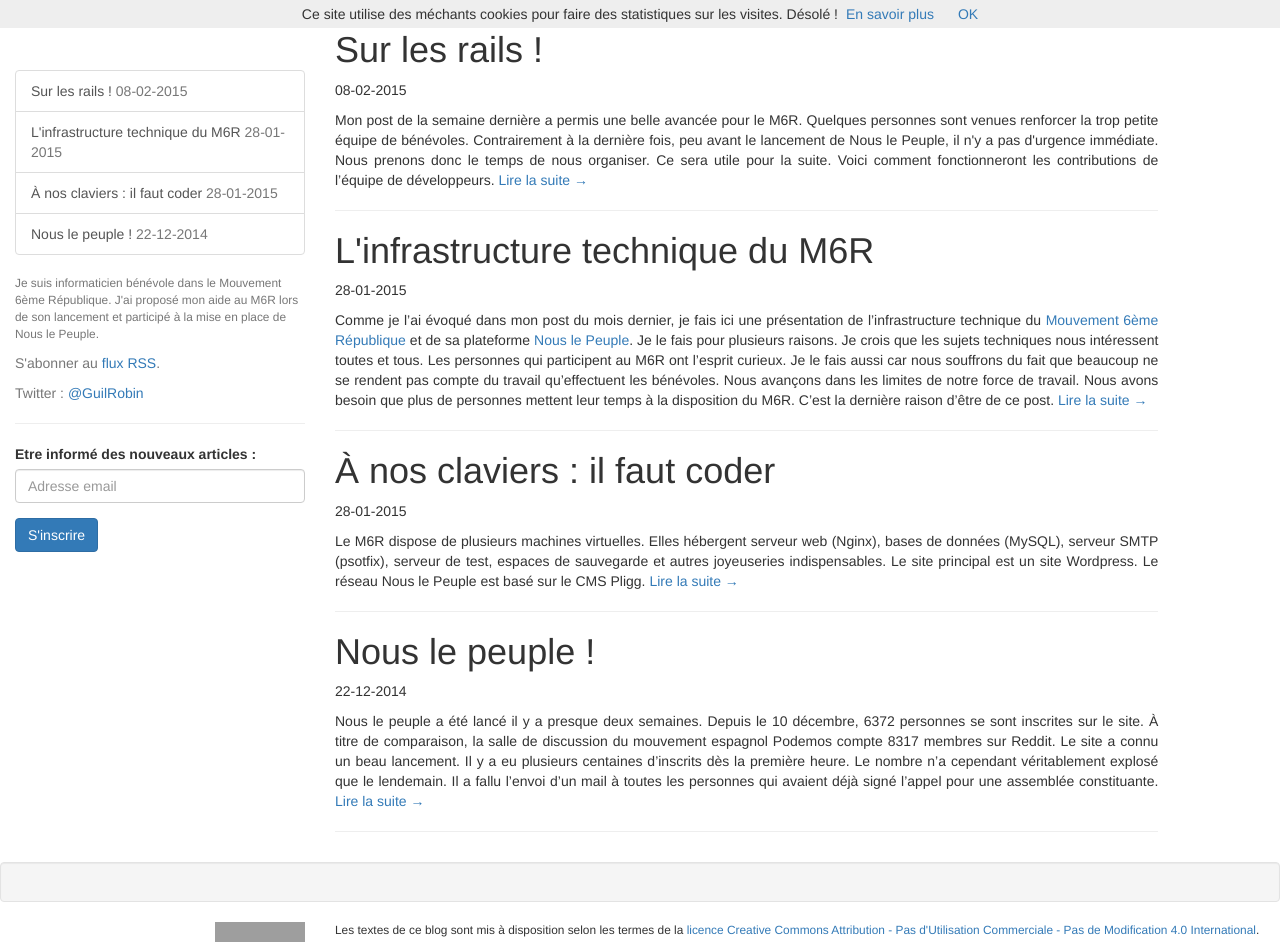
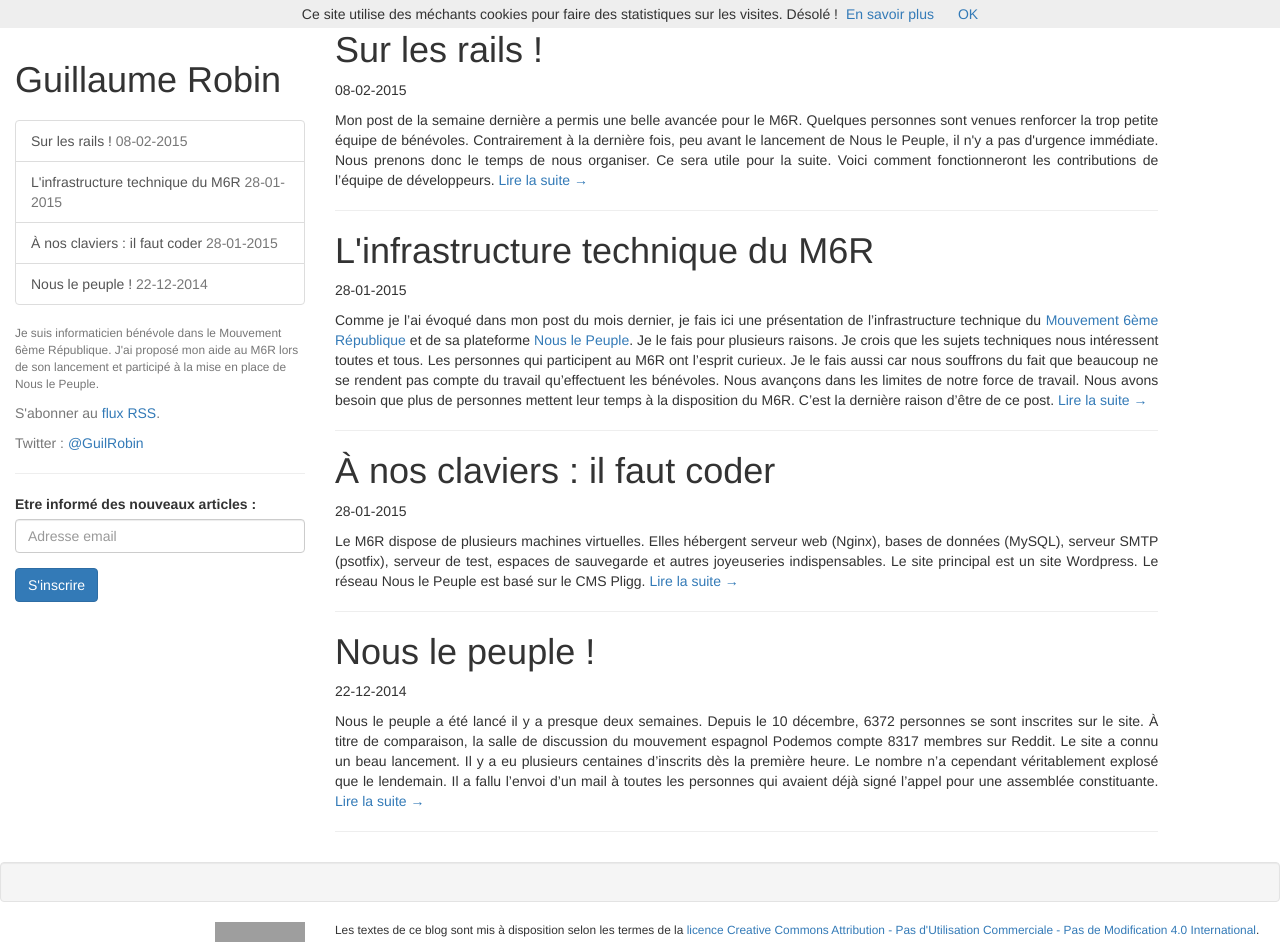
Before and after one commit to guillaumerobin/guillaumerobin.github.io, a Jekyll site: the page built from index.html, in a window 1280 px wide. Built offline with Jekyll 4.4.1, drawn with Linux system fonts in a browser that asks for light colours; nearby versions of some CDN libraries; comment, search, counter and statistics services are not loaded; grey boxes are pictures that could not be loaded.

Commit message:
ajout nom titre

```diff
--- a/_layouts/default.html
+++ b/_layouts/default.html
@@ -10,6 +10,7 @@
     <div class="container-fluid" id="body">
       <div class="row">
         <div class="col-md-3">
+            <h1 id="name">Guillaume Robin</h1>
             <div class="list-group posts-list">
               {% for post in site.posts %}
                   <a class="list-group-item post-link{% if page.url == post.url %} active{% endif %}" href="{{ post.url | prepend: site.baseurl }}">
--- a/css/main.css
+++ b/css/main.css
@@ -33,9 +33,9 @@ body {
 }
 
 
-
-.posts-list {
-    margin-top: 60px;
+h1#name {
+  margin-top: 50px;
+  margin-bottom: 20px;
 }
 
 .posts-list > .active > .text-muted {
```
